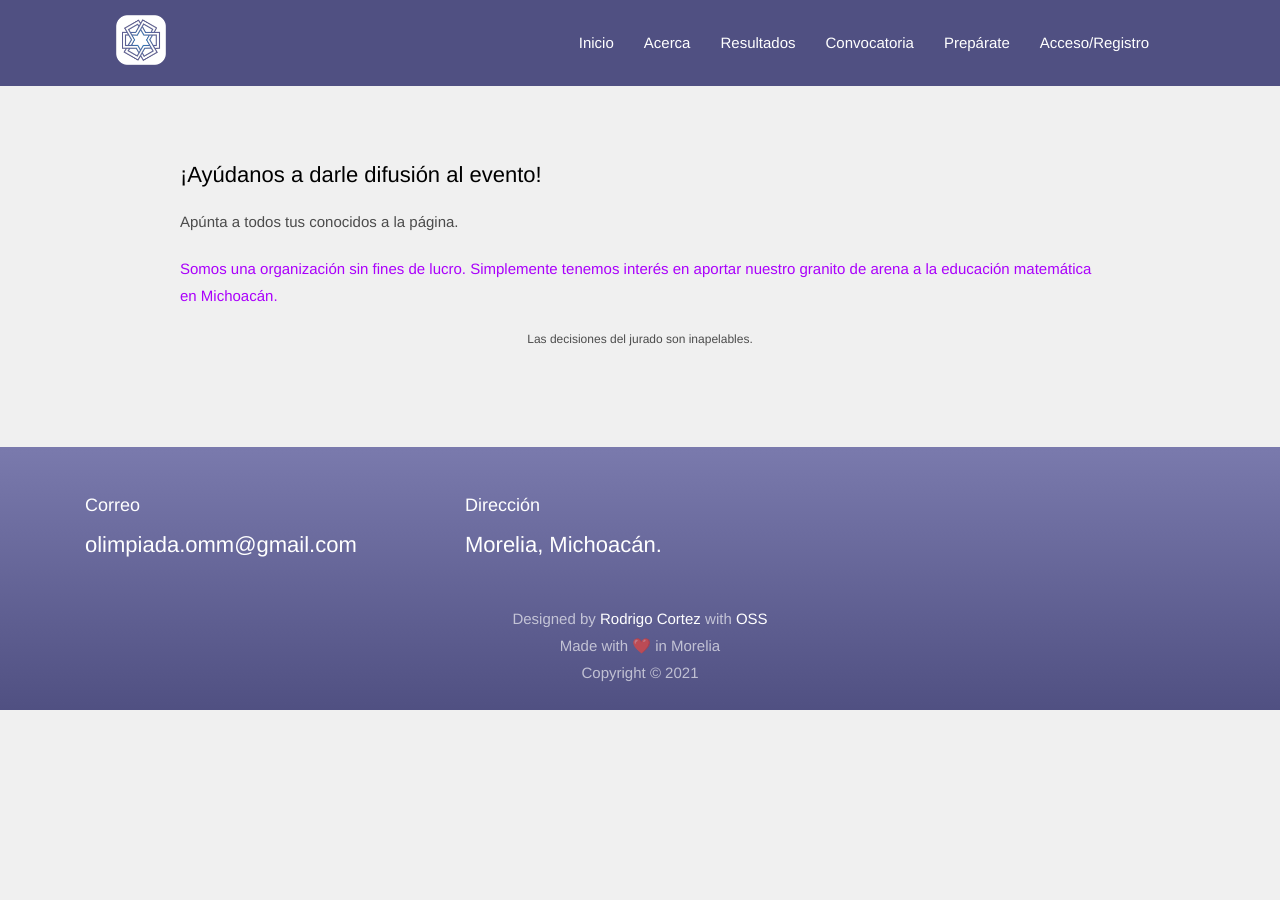
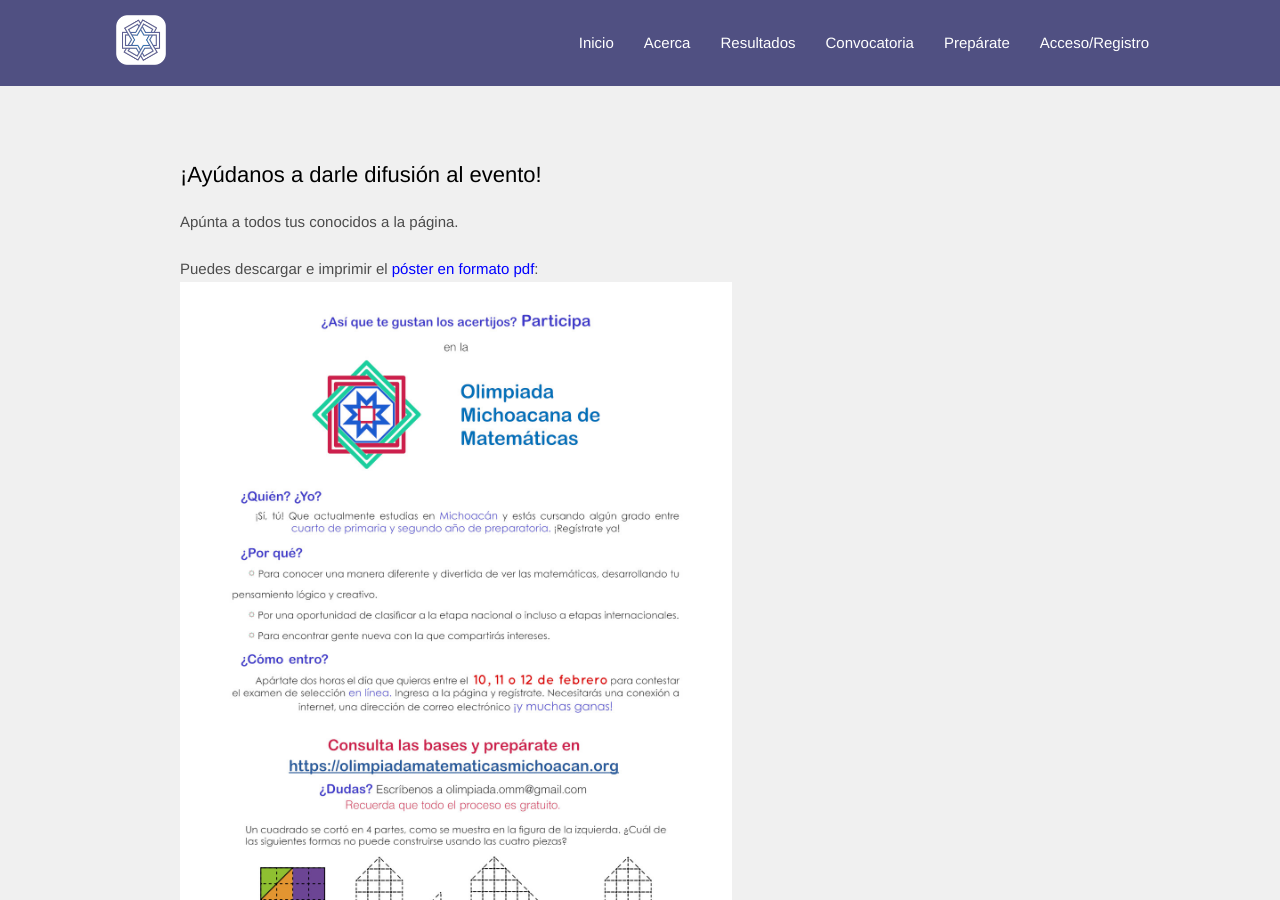
Before and after one commit to OlimpiadaMatematicasMichoacan/WOMM, a Jekyll site: the page built from _pages/convocatoria.md, in a window 1280 px wide and 900 px high, scrolled down 4187 px. Built offline with Jekyll 4.4.1, drawn with Linux system fonts in a browser that asks for light colours; before the commit the page ends 4897 px from its top, so only the background shows below that.

Commit message:
2023 convocatoria marzo

```diff
--- a/_pages/convocatoria.md
+++ b/_pages/convocatoria.md
@@ -358,12 +358,13 @@
 
 Apúnta a todos tus conocidos a la página.
 
-<!-- Puedes descargar e imprimir el [póster en formato pdf](assets/images/poster/poster2023.pdf). -->
+Puedes descargar e imprimir el [póster en formato pdf](assets/images/poster/poster2023mobil.pdf):<br>
+<a href="assets/images/poster/poster2023mobil.pdf"><img src="assets/images/poster/poster2023mobil.jpg" alt="póster" width="60%"></a>
 
 <!-- O si prefieres enviar sólo una imagen rápida: -->
 
 <!-- #### Para móbil: -->
-<!-- <a href="assets/images/poster/poster2023mobil.jpg"><img src="assets/images/poster/poster2023mobil.jpg" alt="póster" width="50%"></a> -->
+<!-- <a href="assets/images/poster/poster2023mobil.pdf"><img src="assets/images/poster/poster2023mobil.jpg" alt="póster" width="50%"></a> -->
 <!-- #### Para web: -->
 <!-- <a href="assets/images/poster/poster2023web.jpg"><img src="assets/images/poster/poster2023web.jpg" alt="póster" width="90%"></a> -->
 
```
Also changed, not shown: assets/images/poster/old/poster2022web.jpg (renamed from assets/images/poster/poster2022web.jpg), assets/images/poster/old/poster2023.svg (added), assets/images/poster/poster2022mobil.jpg (deleted), assets/images/poster/poster2023mobil.jpg (added), assets/images/poster/poster2023mobil.png (added), assets/images/poster/poster2023mobil.svg (added), 4 other files.
